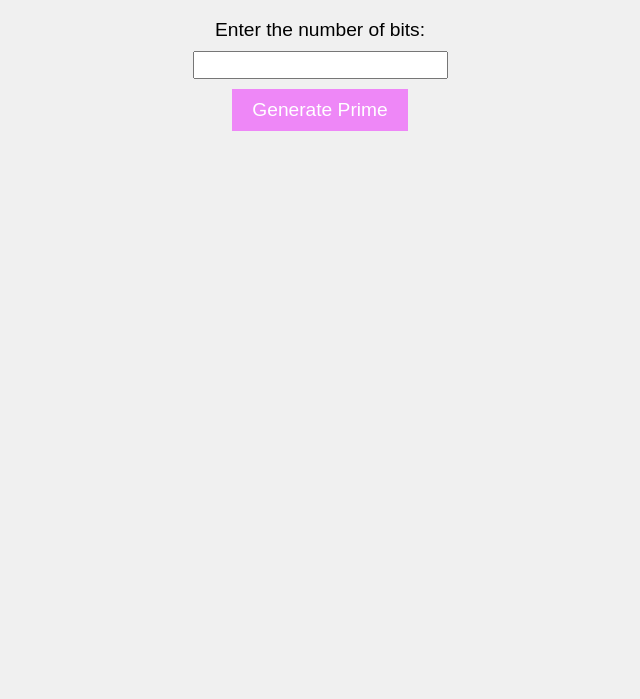
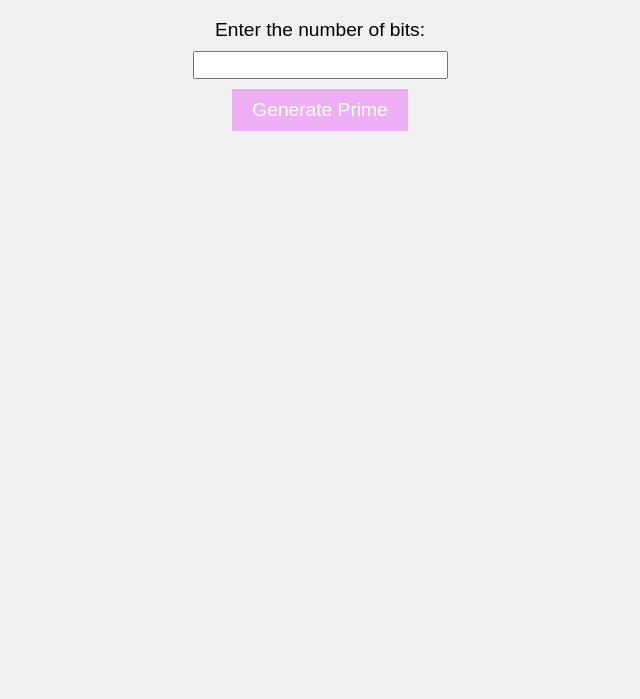
Before and after one commit to ncswalton/prime-time, a plain HTML site: page frontend/index.html in a window 1280 px wide. Shown: the part 101-800 px from the top of the page, without its empty margins (320-960 px from the left). Drawn offline with Linux system fonts and the light colour scheme.

Commit message:
Updated button color

```diff
--- a/frontend/index.html
+++ b/frontend/index.html
@@ -28,7 +28,7 @@
         }
         #primeForm button {
             padding: 10px 20px;
-            background-color: #ea00ff70;
+            background-color: #ea00ff46;
             color: white;
             border: none;
             cursor: pointer;
```
